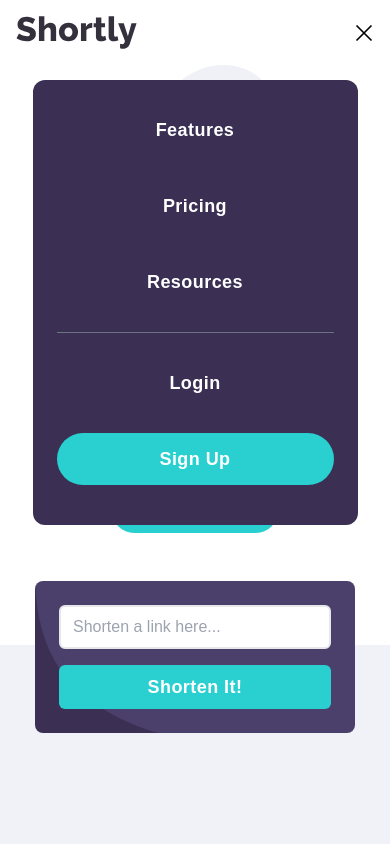
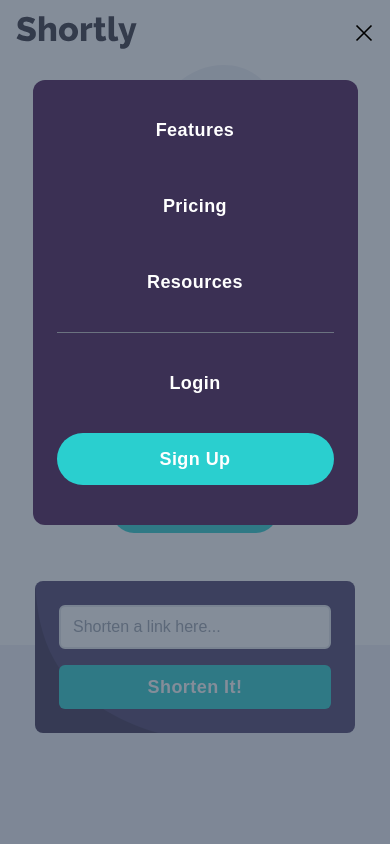
Before and after one commit to Dmitriy24S/shortly-url-shortener-react, a React (Create React App) app: page / in a window 390 px wide. Both pictures are taken after a click on the button "navigation menu toggle". Shown: the top 844 px of the page. Built offline with nearby package versions, Linux system fonts and the light colour scheme.

Commit message:
add mobile nav menu background, close on click outside func, aria labels to buttons

```diff
--- a/src/components/Footer.js
+++ b/src/components/Footer.js
@@ -70,22 +70,22 @@ export const Footer = () => {
         <div className="social-links">
           <ul className="flex gap-6 justify-center items-center">
             <li>
-              <a href="#/">
+              <a href="#/" aria-label="facebook">
                 <FBLogo />
               </a>
             </li>
             <li>
-              <a href="#/">
+              <a href="#/" aria-label="twitter">
                 <TWLogo />
               </a>
             </li>
             <li>
-              <a href="#/">
+              <a href="#/" aria-label="pinterest">
                 <PTLogo />
               </a>
             </li>
             <li>
-              <a href="#/">
+              <a href="#/" aria-label="instagram">
                 <IGLogo />
               </a>
             </li>
--- a/src/components/Header.js
+++ b/src/components/Header.js
@@ -25,15 +25,17 @@ export const Header = () => {
         <a href="/">
           <img src={logo} alt="logo" className="cursor-pointer" />
         </a>
-        {(isNavMenuOpen || screenWidth > 768) && <NavMenu />}
+
         <button
-          className="nav-menu-toggle md:hidden"
+          className="nav-menu-toggle md:hidden z-40"
+          aria-label="navigation menu toggle"
           onClick={() => {
             setIsNavMenuOpen(!isNavMenuOpen);
           }}
         >
           {isNavMenuOpen ? <GrClose className="text-xl" /> : <RiMenuLine className="text-2xl" />}
         </button>
+        {(isNavMenuOpen || screenWidth > 768) && <NavMenu setIsNavMenuOpen={setIsNavMenuOpen} />}
       </nav>
     </header>
   );
--- a/src/components/LinkList.js
+++ b/src/components/LinkList.js
@@ -32,6 +32,7 @@ export const LinkList = ({ urlList, setUrlList }) => {
             <div className="orignal-link-wrapper border-b-2 border-neutral-200 md:border-0 md:p-0 p-4 pb-2 w-full md:flex md:items-center">
               <button
                 className="delete-link absolute right-4 top-4 md:relative md:right-0 md:top-0 md:mr-4"
+                aria-label="delete list item"
                 onClick={(e) => {
                   handleDeleteLink(e, index, item.short_link);
                 }}
--- a/src/components/NavMenu.js
+++ b/src/components/NavMenu.js
@@ -1,8 +1,13 @@
 import React from "react";
 
-export const NavMenu = () => {
+export const NavMenu = ({ setIsNavMenuOpen }) => {
   return (
-    <div className="nav-menu-list absolute top-20 w-10/12  text-white p-6 pb-10 text-center rounded-xl mx-auto left-0 right-0 font-semibold text-lg tracking-wide md:relative md:top-0 md:flex md:items-center md:justify-between md:p-0 md:m-0">
+    <>
+      <div
+        className="nav-overlay fixed top-0 left-0 right-0 bottom-0 w-full h-full bg-slate-700/[.6] z-20 md:hidden"
+        onClick={() => setIsNavMenuOpen(false)}
+      ></div>
+      <div className="nav-menu-list absolute top-20 w-10/12  text-white p-6 pb-10 text-center rounded-xl mx-auto left-0 right-0 font-semibold text-lg tracking-wide md:relative md:top-0 md:flex md:items-center md:justify-between md:p-0 md:m-0 z-30">
         <ul className="flex flex-col gap-6 border-b border-b-gray-500 pb-6 md:flex-row md:border-0 md:pb-0">
           <li>
             <a href="#/" className="w-full block py-3 rounded-full ">
@@ -36,5 +41,6 @@ export const NavMenu = () => {
           </li>
         </ul>
       </div>
+    </>
   );
 };
```
Lines whose indentation alone changed are shown as unchanged.
